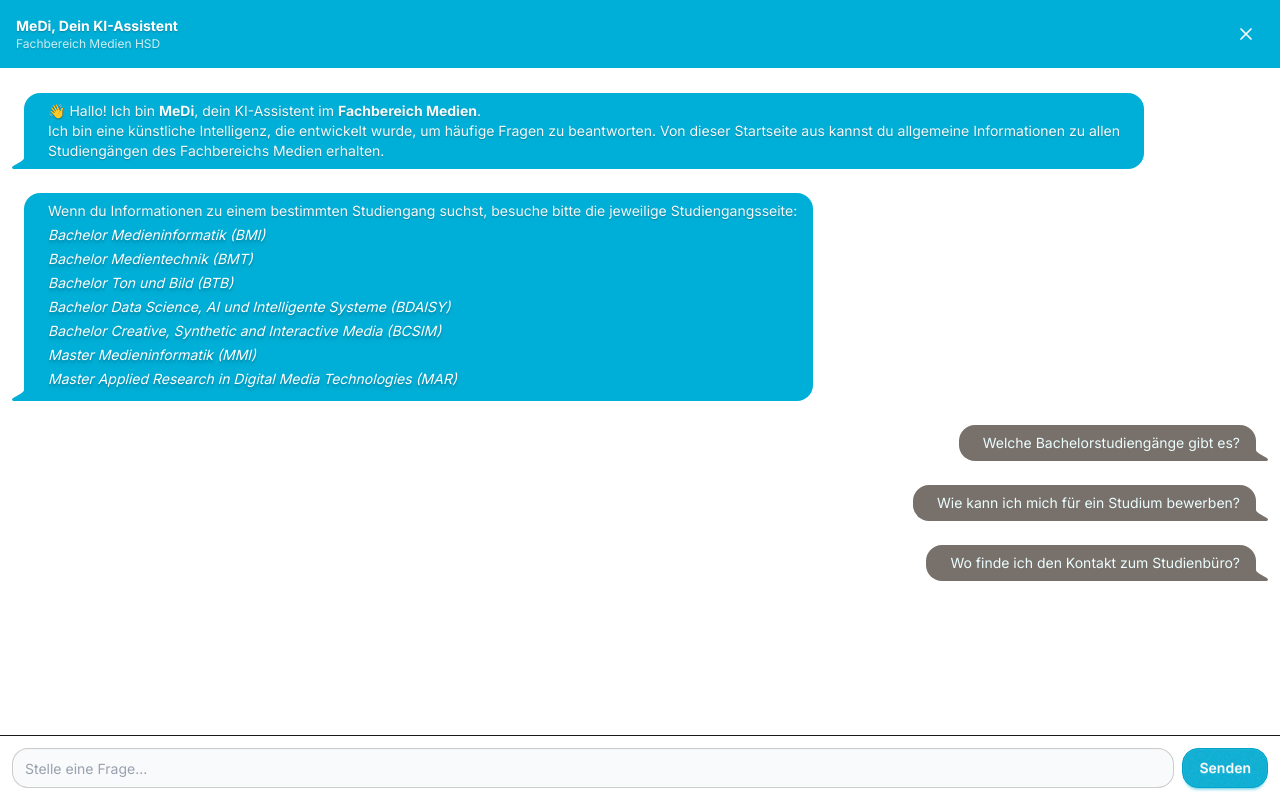
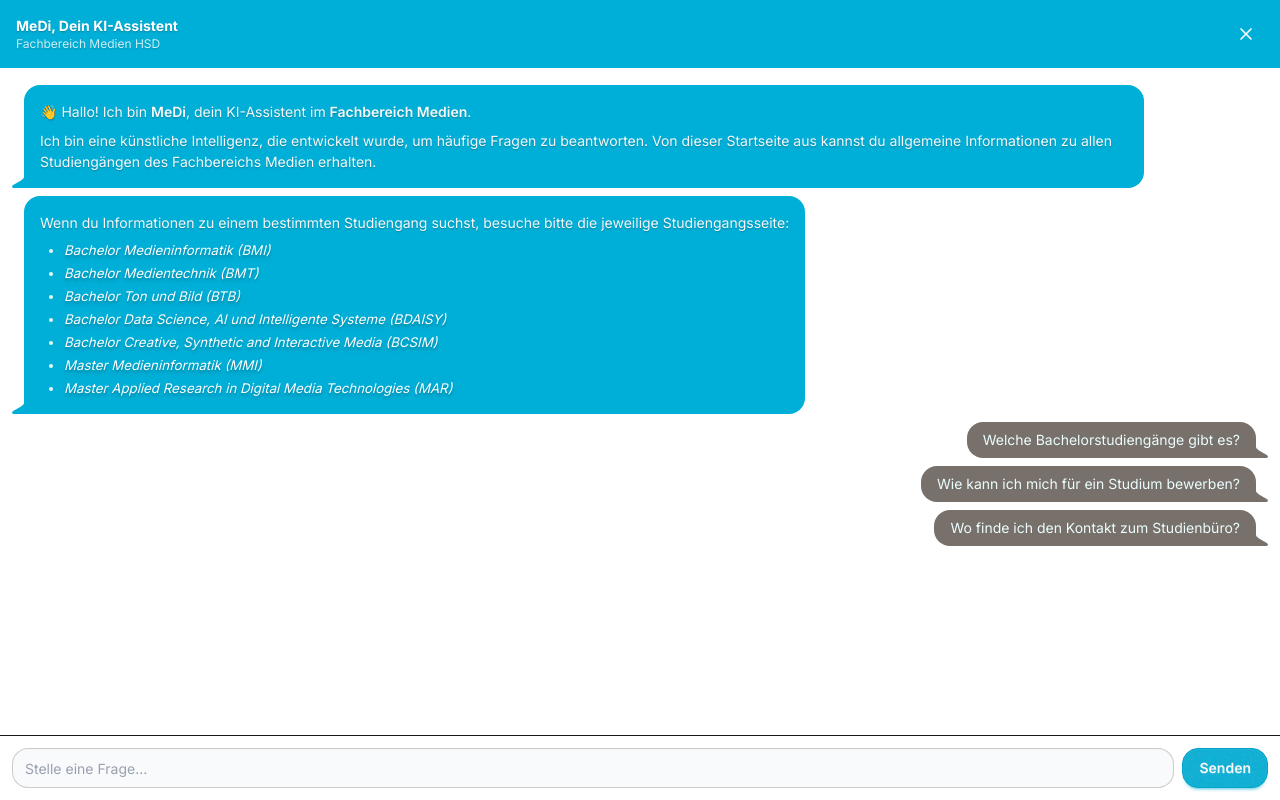
Before and after one commit to hihihien/rag-openai-pinecone, a Next.js app in the folder frontend/: page / in a window 1280 px wide. Built offline with nearby package versions, Linux system fonts and the light colour scheme.

Commit message:
fix list format & wordings

```diff
--- a/frontend/app/globals.css
+++ b/frontend/app/globals.css
@@ -35,11 +35,6 @@
   --noise: 1;
 }
 
-
-
-
-
-
 /*
   The default border color has changed to `currentcolor` in Tailwind CSS v4,
   so we've added these compatibility styles to make sure everything still
@@ -49,14 +44,49 @@
   color utility to any element that depends on these defaults.
 */
 
-.chat-bubble {
-  list-style-type: disc;
-  padding-left: 1.5rem; /* 6 */
-  margin-top: 0.5rem; /* 2 */
-  margin-bottom: 0.5rem; /* 2 */
+/* === Markdown + Chat bubble formatting fix === */
+
+/* Restore lists */
+.chat-start .chat-bubble ul {
+  list-style-type: disc;       /* show bullets */
+  margin-left: 1.5rem;
+  margin-top: 0.5rem;
+  margin-bottom: 0.5rem;
 }
 
-.chat-bubble li {
-  margin-top: 0.25rem; /* 1 */
-  margin-bottom: 0.25rem; /* 1 */
+.chat-start .chat-bubble ol {
+  list-style-type: decimal;
+  margin-left: 1.5rem;
+  margin-top: 0.5rem;
+  margin-bottom: 0.5rem;
 }
+
+.chat-start .chat-bubble li {
+  margin-top: 0.25rem;
+  margin-bottom: 0.25rem;
+}
+
+/* Restore spacing between paragraphs and lists */
+.chat-start .chat-bubble p {
+  margin-top: 0.5rem;
+  margin-bottom: 0.5rem;
+  line-height: 1.5;
+}
+
+/* Add visible gap before “Mehr in Quelle / Referenzen” */
+.chat-start .chat-bubble p + p strong,
+.chat-start .chat-bubble ul + p strong {
+  display: block;
+  margin-top: 1rem;
+}
+
+/* Optional: make footer links smaller and lighter */
+.chat-start .chat-bubble ul:last-child {
+  font-size: 0.95em;
+  color: rgba(255, 255, 255, 0.9);
+}
+
+/* Optional: improve bold heading visibility */
+.chat-start .chat-bubble strong {
+  font-weight: 600;
+}
```
Also changed, not shown: 2 other files (tests, documents, lock files or other folders).
